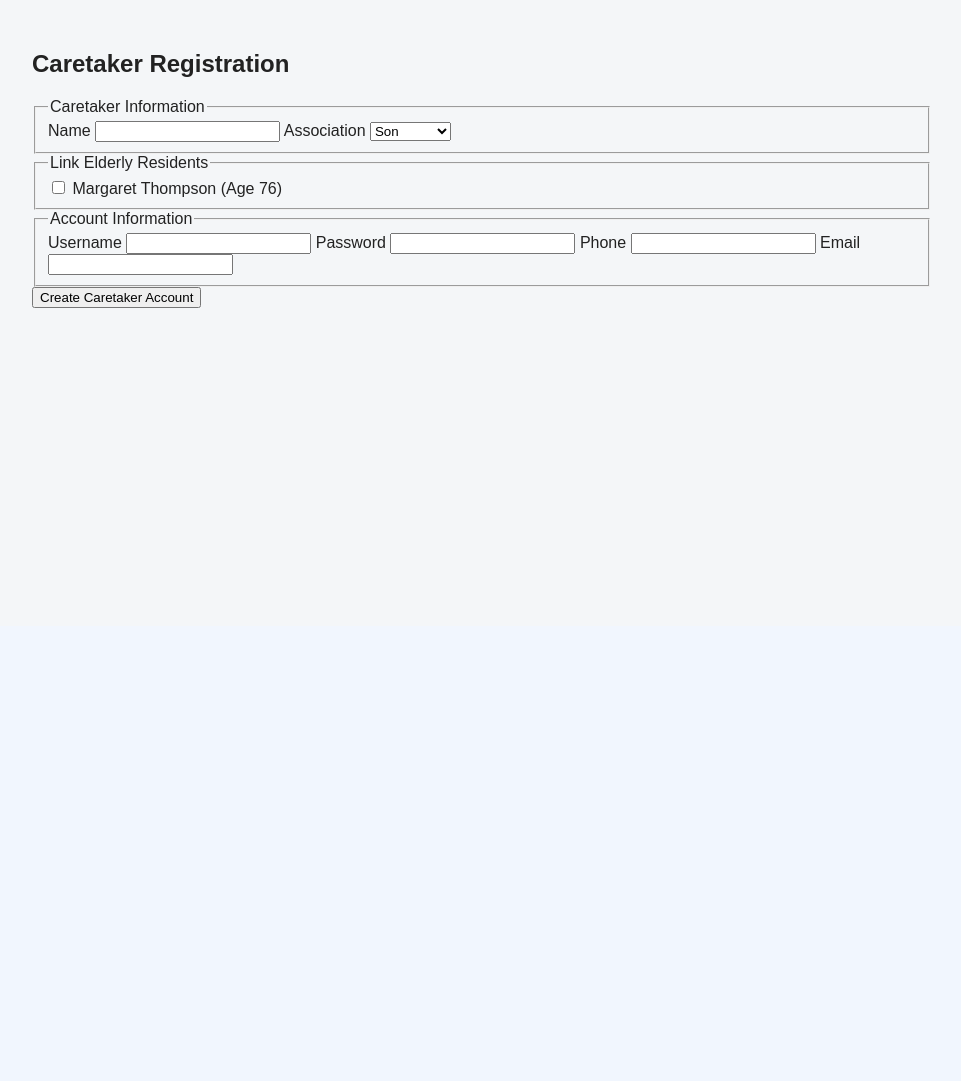
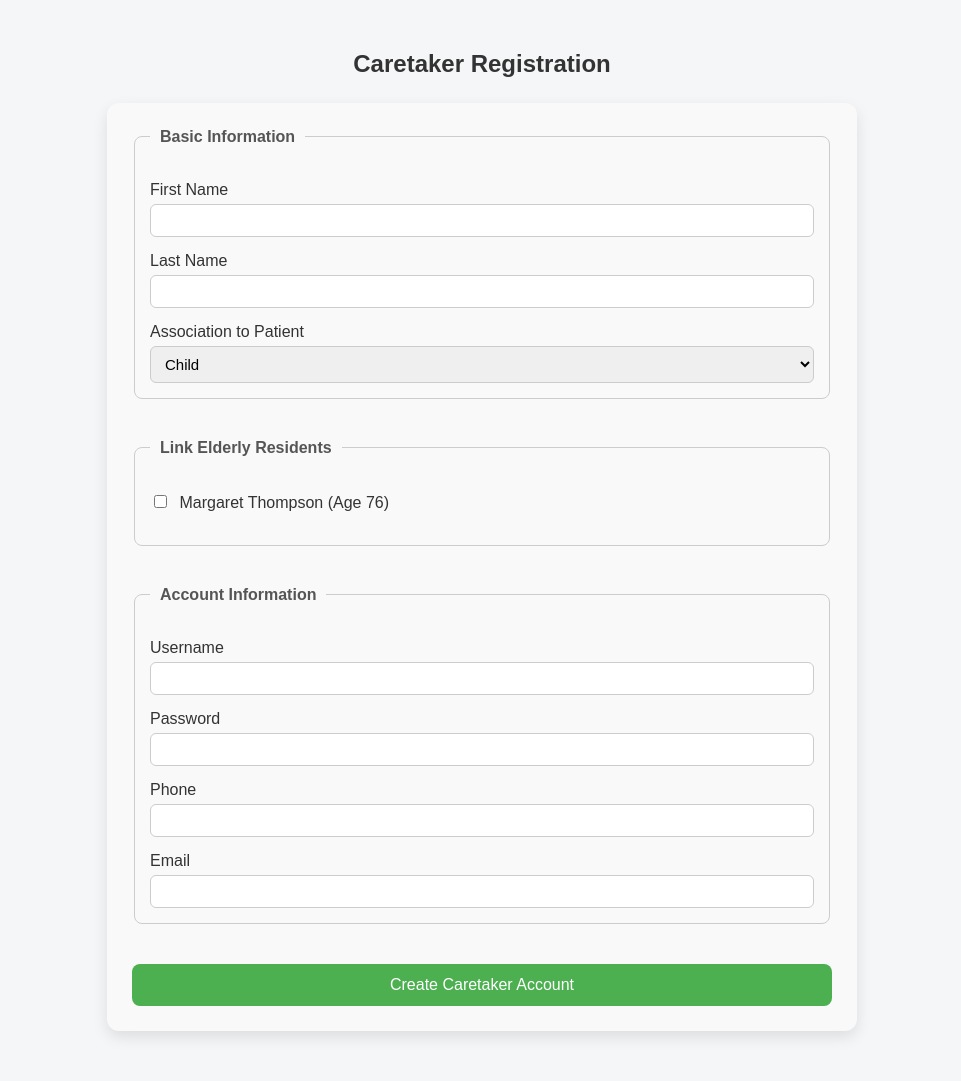
Before and after one commit to jvanalbert/AgeTech---Nutrition-Management, a Flask app: page /register/caretaker in a window 1280 px wide. Shown: the part 174-1255 px from the top of the page, without its empty margins (158-1119 px from the left). Before the commit the page ends 482 px from the top, so only its background shows below. Run offline with Flask 3, Linux system fonts and the light colour scheme.

Commit message:
Making registration look nicer

```diff
--- a/app.py
+++ b/app.py
@@ -144,6 +144,13 @@ def users_page():
     elderly_users = load_elderly_users_with_caretakers()
     return render_template("users.html", users=elderly_users)
 
+@app.route("/caretaker")
+def caretaker_page():
+    if not session.get("caretaker"):
+        return redirect("/login")
+    caretaker_users = load_user_data().get("caretaker_users", [])
+    return render_template("caretakers.html", caretakers=caretaker_users)
+
 
 @app.get("/foods")
 def food_list():
--- /dev/null
+++ b/templates/caretakers.html
@@ -0,0 +1,6 @@
+{% extends "base.html" %}
+
+{% block content %}
+<h2>Welcome</h2>
+<p>This is the caretaker view page</p>
+{% endblock %}
--- a/templates/register_caretaker.html
+++ b/templates/register_caretaker.html
@@ -1,23 +1,123 @@
 {% extends "base.html" %}
 {% block content %}
+
+<style>
+  /* Form container */
+  form {
+    max-width: 700px;
+    margin: 20px auto;
+    padding: 25px;
+    background-color: #f9f9f9;
+    border-radius: 12px;
+    box-shadow: 0 6px 15px rgba(0,0,0,0.1);
+    font-family: Arial, sans-serif;
+  }
+
+  h2 {
+    text-align: center;
+    color: #333;
+    margin-bottom: 25px;
+  }
+
+  fieldset {
+    border: 1px solid #ccc;
+    border-radius: 8px;
+    padding: 20px 15px 15px 15px;
+    margin-bottom: 40px;
+  }
+
+  legend {
+    font-weight: bold;
+    padding: 0 10px;
+    color: #555;
+  }
+
+  label {
+    display: block;
+    margin-top: 15px;
+    font-weight: 500;
+    color: #333;
+  }
+
+  input[type="text"],
+  input[type="number"],
+  input[type="email"],
+  input[type="password"],
+  input[type="range"] {
+    width: 100%;
+    padding: 8px 10px;
+    margin-top: 5px;
+    border-radius: 6px;
+    border: 1px solid #ccc;
+    box-sizing: border-box;
+  }
+
+  input[type="range"] {
+    padding: 0;
+  }
+
+  /* Checkbox layout */
+  fieldset p {
+    margin-top: 15px;
+    font-weight: 500;
+  }
+
+  fieldset label input[type="checkbox"] {
+    margin-right: 8px;
+  }
+
+  button[type="submit"] {
+    display: block;
+    width: 100%;
+    padding: 12px;
+    background-color: #4CAF50;
+    color: white;
+    font-size: 16px;
+    border: none;
+    border-radius: 8px;
+    cursor: pointer;
+    margin-top: 10px;
+    transition: background-color 0.3s ease;
+  }
+
+  button[type="submit"]:hover {
+    background-color: #45a049;
+  }
+
+  .select {
+    width: 100%;
+    padding: 8px 10px;
+    margin-top: 5px;
+    border-radius: 6px;
+    border: 1px solid #ccc;
+    box-sizing: border-box;
+    font-size: 15px;
+  }
+</style>
 
 <h2>Caretaker Registration</h2>
 
 <form method="POST">
 
   <fieldset>
-    <legend>Caretaker Information</legend>
+    <legend>Basic Information</legend>
 
-    <label>Name</label>
-    <input name="name" required>
+    <label>First Name</label>
+    <input type="text" name="first_name" required>
 
-    <label>Association</label>
-    <select name="association">
-      <option value="son">Son</option>
-      <option value="daughter">Daughter</option>
-      <option value="caretaker">Caretaker</option>
-      <option value="neighbor">Neighbor</option>
-      <option value="other">Other</option>
+    <label>Last Name</label>
+    <input type="text" name="last_name" required>
+
+    <label>Association to Patient</label>
+    <select name="association" class="select">
+      <option value="Child">Child</option>
+      <option value="Spouse">Spouse</option>
+      <option value="Sibling">Sibling</option>
+      <option value="Friend">Friend</option>
+      <option value="Relative">Relative</option>
+      <option value="Caretaker">Caretaker</option>
+      <option value="Neighbor">Neighbor</option>
+      <option value="Other">Other</option>
     </select>
   </fieldset>
 
@@ -36,13 +136,13 @@
     <legend>Account Information</legend>
 
     <label>Username</label>
-    <input name="username" required>
+    <input type="text" name="username" required>
 
     <label>Password</label>
     <input type="password" name="password" required>
 
     <label>Phone</label>
-    <input name="phone">
+    <input type="text" name="phone">
 
     <label>Email</label>
     <input type="email" name="email">
```
Also changed, not shown: templates/register_elderly.html (+91 -11 lines).
